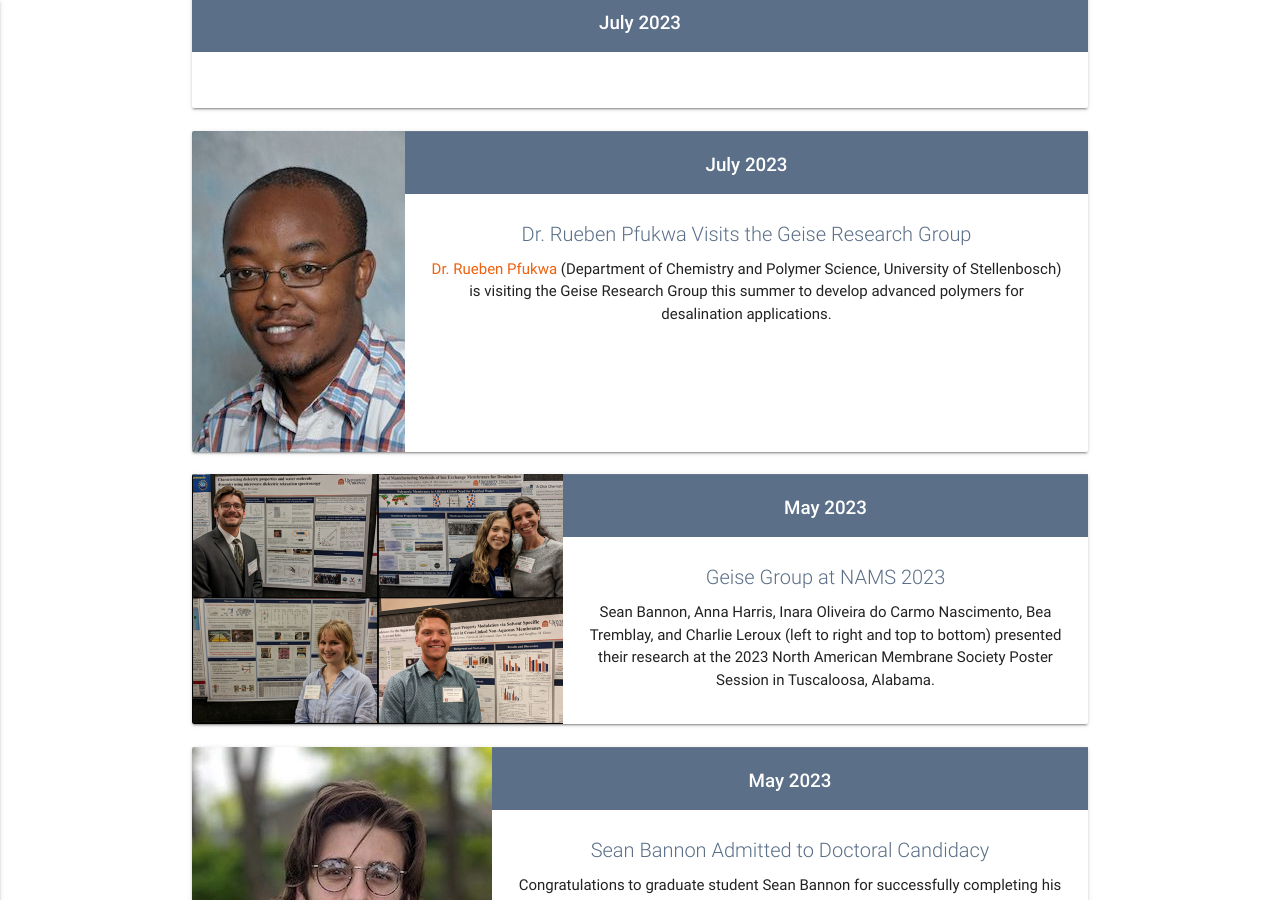
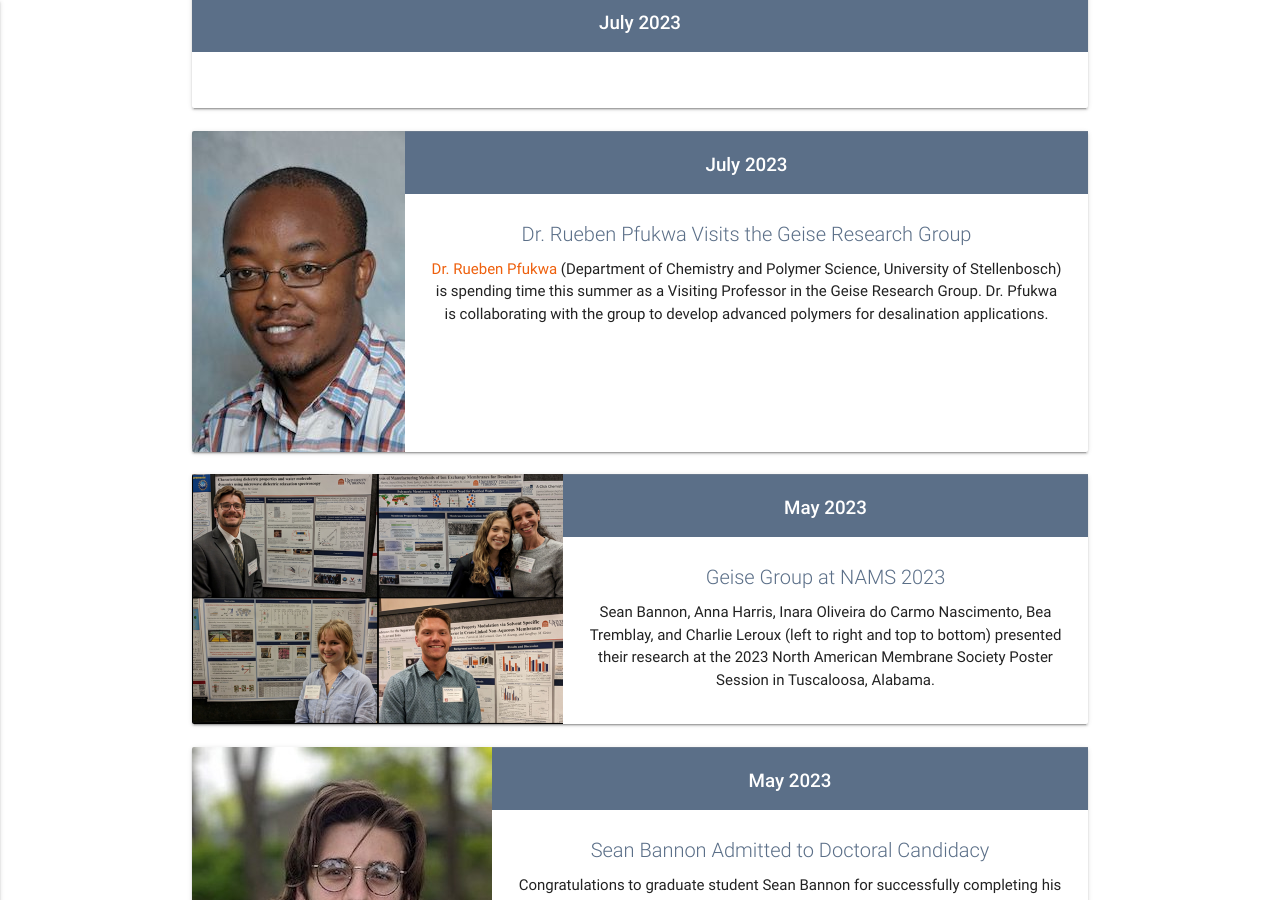
Before and after one commit to geisegroup/geisegroup.github.io, a Jekyll site: the page built from index.md, in a window 1280 px wide and 900 px high, scrolled down 2364 px. Built offline with Jekyll 4.4.1, drawn with Linux system fonts in a browser that asks for light colours; nearby versions of some CDN libraries.

Commit message:
Update 23_pfukwa.html

```diff
--- a/_newsItems/23_pfukwa.html
+++ b/_newsItems/23_pfukwa.html
@@ -2,6 +2,6 @@
 date: 2023-07-03
 year: 2023
 title: Dr. Rueben Pfukwa Visits the Geise Research Group
-text: <a href="http://academic.sun.ac.za/polymer/rpcv.html"  target="_blank" rel="noopener">Dr. Rueben Pfukwa</a> (Department of Chemistry and Polymer Science, University of Stellenbosch) is visiting the Geise Research Group this summer to develop advanced polymers for desalination applications.
+text: <a href="http://academic.sun.ac.za/polymer/rpcv.html"  target="_blank" rel="noopener">Dr. Rueben Pfukwa</a> (Department of Chemistry and Polymer Science, University of Stellenbosch) is spending time this summer as a Visiting Professor in the Geise Research Group. Dr. Pfukwa is collaborating with the group to develop advanced polymers for desalination applications.
 image: pfukwa.jpg
 ---
```
